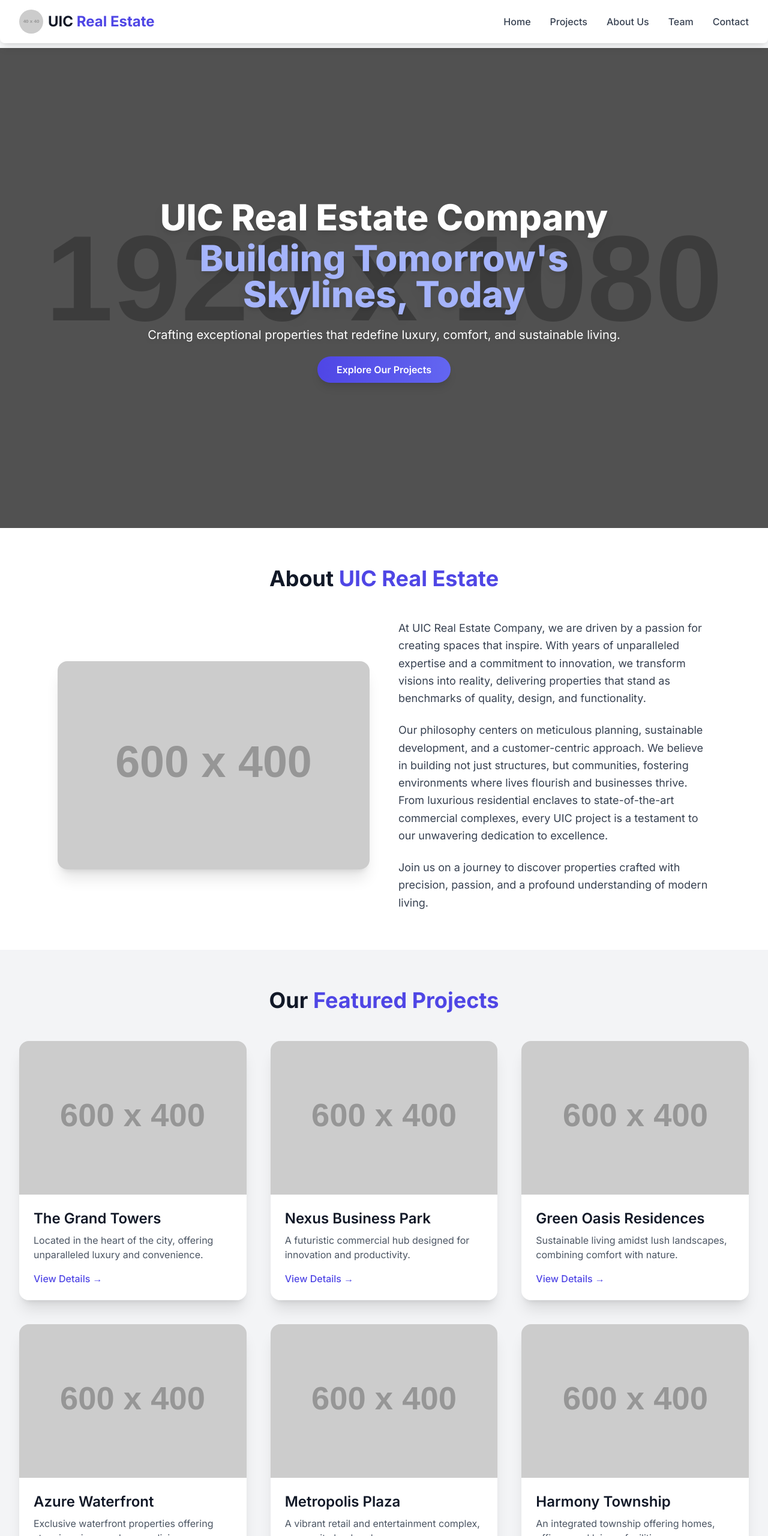
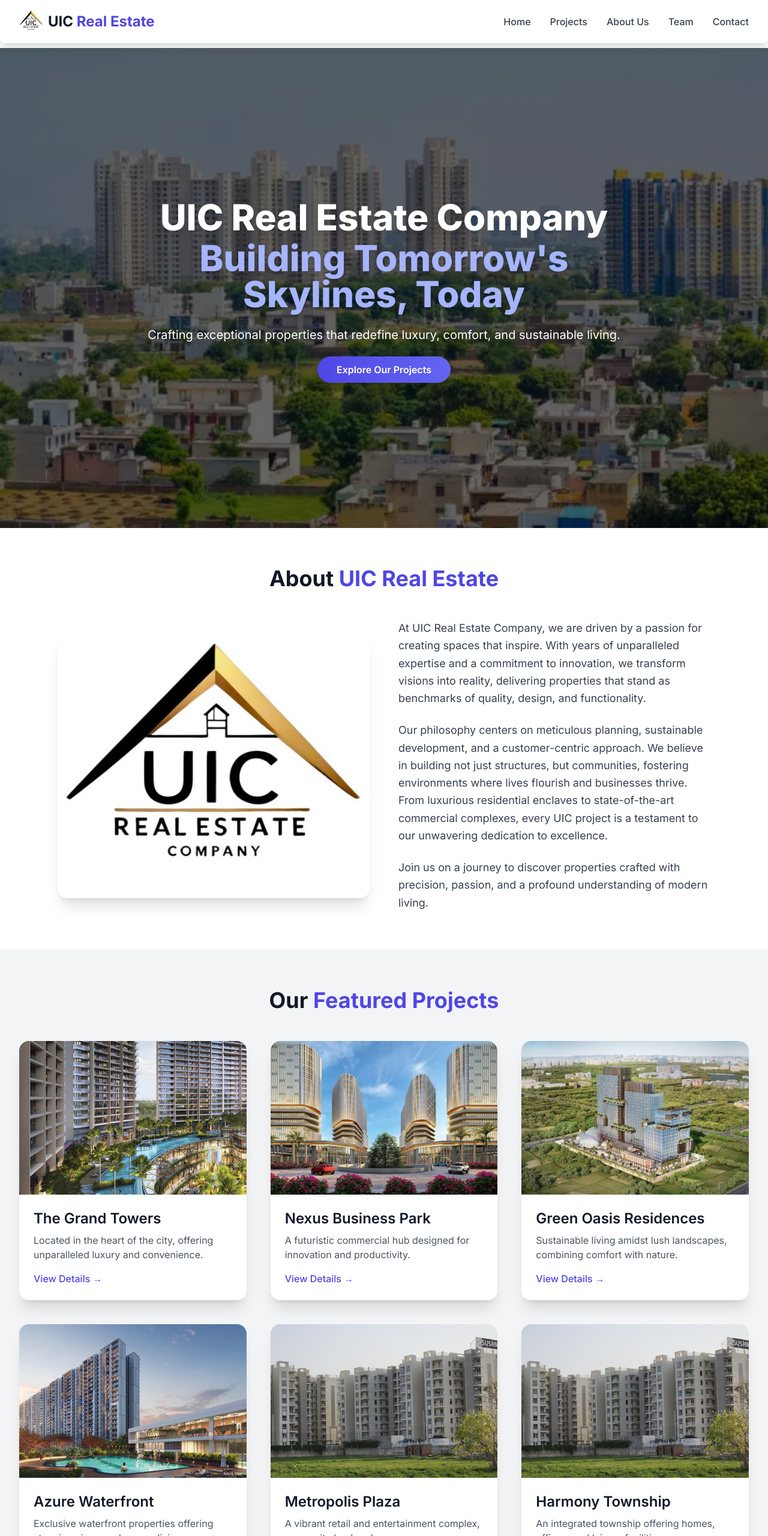
Before and after one commit to KarthikIronmanIpad/KarthikIronmanIpad.github.io, a plain HTML site: page index.html in a window 1280 px wide. Shown: the top 2560 px of the page at 60% size. Drawn offline with nearby package versions, Linux system fonts and the light colour scheme; placeholder pictures from the web are drawn by us.

Commit message:
some more changes

```diff
--- a/index.html
+++ b/index.html
@@ -29,7 +29,8 @@
             background: #555;
         }
         .hero-background {
-            background-image: url('https://placehold.co/1920x1080/0A192F/E0E7FF?text=Stunning+Urban+Landscape');
+            /* Updated background image path */
+            background-image: url('images/hero.png');
             background-size: cover;
             background-position: center;
             background-repeat: no-repeat;
@@ -61,7 +62,8 @@
     <header class="bg-white shadow-lg py-4 fixed w-full z-50 rounded-b-lg top-0">
         <nav class="container mx-auto flex justify-between items-center px-4 sm:px-6 lg:px-8">
             <a href="#home" class="flex items-center space-x-2">
-                <img src="https://placehold.co/40x40/4F46E5/FFFFFF?text=U" alt="UIC Logo" class="rounded-full">
+                <!-- Updated logo image path -->
+                <img src="images/logo.png" alt="UIC Logo" class="rounded-full w-10 h-10">
                 <span class="text-2xl font-bold text-gray-900">UIC <span class="text-indigo-600">Real Estate</span></span>
             </a>
             <ul class="hidden md:flex space-x-8">
@@ -115,7 +117,8 @@
                 <h2 class="text-4xl font-bold text-center text-gray-900 mb-12">About <span class="text-indigo-600">UIC Real Estate</span></h2>
                 <div class="flex flex-col lg:flex-row items-center gap-12">
                     <div class="lg:w-1/2">
-                        <img src="https://placehold.co/600x400/D1D5DB/4B5563?text=UIC+Company+Overview" alt="UIC Company Overview" class="rounded-2xl shadow-xl w-full h-auto object-cover">
+                        <!-- Updated company overview image path -->
+                        <img src="images/logo.png" alt="UIC Company Overview" class="rounded-2xl shadow-xl w-full h-auto object-cover">
                     </div>
                     <div class="lg:w-1/2 text-lg text-gray-700 leading-relaxed">
                         <p class="mb-6">
@@ -139,7 +142,8 @@
                 <div class="grid grid-cols-1 md:grid-cols-2 lg:grid-cols-3 gap-10">
                     <!-- Project Card 1 -->
                     <div class="project-card relative overflow-hidden rounded-2xl shadow-xl transition-transform duration-300 ease-in-out transform hover:scale-105">
-                        <img src="https://placehold.co/600x400/3B82F6/FFFFFF?text=Luxury+Residences" alt="Luxury Residences Project" class="w-full h-64 object-cover">
+                        <!-- Updated project image path -->
+                        <img src="images/proj1.png" alt="Luxury Residences Project" class="w-full h-64 object-cover">
                         <div class="p-6 bg-white">
                             <h3 class="text-2xl font-semibold text-gray-900 mb-2">The Grand Towers</h3>
                             <p class="text-gray-600 mb-4">Located in the heart of the city, offering unparalleled luxury and convenience.</p>
@@ -152,7 +156,8 @@
 
                     <!-- Project Card 2 -->
                     <div class="project-card relative overflow-hidden rounded-2xl shadow-xl transition-transform duration-300 ease-in-out transform hover:scale-105">
-                        <img src="https://placehold.co/600x400/EF4444/FFFFFF?text=Modern+Commercial+Hub" alt="Modern Commercial Hub Project" class="w-full h-64 object-cover">
+                        <!-- Updated project image path -->
+                        <img src="images/proj2.png" alt="Modern Commercial Hub Project" class="w-full h-64 object-cover">
                         <div class="p-6 bg-white">
                             <h3 class="text-2xl font-semibold text-gray-900 mb-2">Nexus Business Park</h3>
                             <p class="text-gray-600 mb-4">A futuristic commercial hub designed for innovation and productivity.</p>
@@ -165,7 +170,8 @@
 
                     <!-- Project Card 3 -->
                     <div class="project-card relative overflow-hidden rounded-2xl shadow-xl transition-transform duration-300 ease-in-out transform hover:scale-105">
-                        <img src="https://placehold.co/600x400/10B981/FFFFFF?text=Eco+Friendly+Living" alt="Eco Friendly Living Project" class="w-full h-64 object-cover">
+                        <!-- Updated project image path -->
+                        <img src="images/proj3.png" alt="Eco Friendly Living Project" class="w-full h-64 object-cover">
                         <div class="p-6 bg-white">
                             <h3 class="text-2xl font-semibold text-gray-900 mb-2">Green Oasis Residences</h3>
                             <p class="text-gray-600 mb-4">Sustainable living amidst lush landscapes, combining comfort with nature.</p>
@@ -178,7 +184,8 @@
 
                     <!-- Project Card 4 (More projects to make it elaborate) -->
                     <div class="project-card relative overflow-hidden rounded-2xl shadow-xl transition-transform duration-300 ease-in-out transform hover:scale-105">
-                        <img src="https://placehold.co/600x400/9333EA/FFFFFF?text=Waterfront+Properties" alt="Waterfront Properties Project" class="w-full h-64 object-cover">
+                        <!-- Updated project image path -->
+                        <img src="images/proj4.png" alt="Waterfront Properties Project" class="w-full h-64 object-cover">
                         <div class="p-6 bg-white">
                             <h3 class="text-2xl font-semibold text-gray-900 mb-2">Azure Waterfront</h3>
                             <p class="text-gray-600 mb-4">Exclusive waterfront properties offering stunning views and serene living.</p>
@@ -191,7 +198,8 @@
 
                     <!-- Project Card 5 -->
                     <div class="project-card relative overflow-hidden rounded-2xl shadow-xl transition-transform duration-300 ease-in-out transform hover:scale-105">
-                        <img src="https://placehold.co/600x400/EC4899/FFFFFF?text=Retail+Complex" alt="Retail Complex Project" class="w-full h-64 object-cover">
+                        <!-- Updated project image path -->
+                        <img src="images/proj5.png" alt="Retail Complex Project" class="w-full h-64 object-cover">
                         <div class="p-6 bg-white">
                             <h3 class="text-2xl font-semibold text-gray-900 mb-2">Metropolis Plaza</h3>
                             <p class="text-gray-600 mb-4">A vibrant retail and entertainment complex, a new city landmark.</p>
@@ -204,7 +212,8 @@
 
                     <!-- Project Card 6 -->
                     <div class="project-card relative overflow-hidden rounded-2xl shadow-xl transition-transform duration-300 ease-in-out transform hover:scale-105">
-                        <img src="https://placehold.co/600x400/F59E0B/FFFFFF?text=Integrated+Township" alt="Integrated Township Project" class="w-full h-64 object-cover">
+                        <!-- Updated project image path -->
+                        <img src="images/proj6.png" alt="Integrated Township Project" class="w-full h-64 object-cover">
                         <div class="p-6 bg-white">
                             <h3 class="text-2xl font-semibold text-gray-900 mb-2">Harmony Township</h3>
                             <p class="text-gray-600 mb-4">An integrated township offering homes, offices, and leisure facilities.</p>
@@ -230,7 +239,8 @@
                 <div class="grid grid-cols-1 md:grid-cols-2 gap-10 lg:gap-16">
                     <!-- Harsh - MD & CEO -->
                     <div class="bg-gray-50 p-8 rounded-2xl shadow-lg text-center flex flex-col items-center border border-indigo-100 transition-transform duration-300 hover:scale-105">
-                        <img src="https://placehold.co/200x200/6366F1/FFFFFF?text=Harsh" alt="Harsh - MD & CEO" class="w-48 h-48 rounded-full object-cover mb-6 shadow-md border-4 border-indigo-200">
+                        <!-- Updated team image path -->
+                        <img src="images/harsh.png" alt="Harsh - MD & CEO" class="w-48 h-48 rounded-full object-cover mb-6 shadow-md border-4 border-indigo-200">
                         <h3 class="text-3xl font-semibold text-gray-900 mb-2">Harsh</h3>
                         <p class="text-indigo-600 text-xl font-medium mb-4">MD & CEO</p>
                         <p class="text-gray-700 leading-relaxed max-w-md">
@@ -240,7 +250,8 @@
 
                     <!-- Mayank Kaushik - Associate Director -->
                     <div class="bg-gray-50 p-8 rounded-2xl shadow-lg text-center flex flex-col items-center border border-indigo-100 transition-transform duration-300 hover:scale-105">
-                        <img src="https://placehold.co/200x200/4F46E5/FFFFFF?text=Mayank" alt="Mayank Kaushik - Associate Director" class="w-48 h-48 rounded-full object-cover mb-6 shadow-md border-4 border-indigo-200">
+                        <!-- Updated team image path -->
+                        <img src="images/mayank.png" alt="Mayank Kaushik - Associate Director" class="w-48 h-48 rounded-full object-cover mb-6 shadow-md border-4 border-indigo-200">
                         <h3 class="text-3xl font-semibold text-gray-900 mb-2">Mayank Kaushik</h3>
                         <p class="text-indigo-600 text-xl font-medium mb-4">Associate Director</p>
                         <p class="text-gray-700 leading-relaxed max-w-md">
@@ -323,7 +334,8 @@
         <div class="container mx-auto px-4 sm:px-6 lg:px-8 grid grid-cols-1 md:grid-cols-3 gap-8">
             <div class="flex flex-col items-center md:items-start text-center md:text-left">
                 <a href="#home" class="flex items-center space-x-2 mb-4">
-                    <img src="https://placehold.co/40x40/4F46E5/FFFFFF?text=U" alt="UIC Logo" class="rounded-full">
+                    <!-- Updated logo image path in footer -->
+                    <img src="images/logo.png" alt="UIC Logo" class="rounded-full w-10 h-10">
                     <span class="text-2xl font-bold text-white">UIC <span class="text-indigo-400">Real Estate</span></span>
                 </a>
                 <p class="text-gray-400">Crafting exceptional properties, building lasting relationships.</p>
@@ -341,7 +353,7 @@
             <div class="text-center md:text-left">
                 <h4 class="text-xl font-semibold text-white mb-4">Connect With Us</h4>
                 <p class="text-gray-400 mb-2">Email: info@uicrealestate.com</p>
-                <p class="text-400 mb-4">Phone: +1 (XXX) XXX-XXXX</p>
+                <p class="text-gray-400 mb-4">Phone: +1 (XXX) XXX-XXXX</p>
                 <div class="flex justify-center md:justify-start space-x-4">
                     <!-- Social Media Icons (placeholders) -->
                     <a href="#" class="text-gray-400 hover:text-indigo-400 transition-colors duration-300"><svg class="w-6 h-6" fill="currentColor" viewBox="0 0 24 24" aria-hidden="true"><path fill-rule="evenodd" d="M22 12c0-5.523-4.477-10-10-10S2 6.477 2 12c0 4.991 3.657 9.128 8.438 9.878v-6.987h-2.54V12h2.54V9.797c0-2.506 1.492-3.89 3.777-3.89 1.094 0 2.238.195 2.238.195v2.46h-1.26c-1.243 0-1.63.771-1.63 1.562V12h2.773l-.443 2.89h-2.33V22C18.343 21.128 22 16.991 22 12z" clip-rule="evenodd" /></svg></a>
```
Also changed, not shown: images/harsh.png (added), images/hero.png (added), images/logo.png (added), images/proj1.png (added), images/proj2.png (added), images/proj3.png (added), images/proj4.png (added), images/proj5.png (added), images/proj6.png (added), 1 other file.
